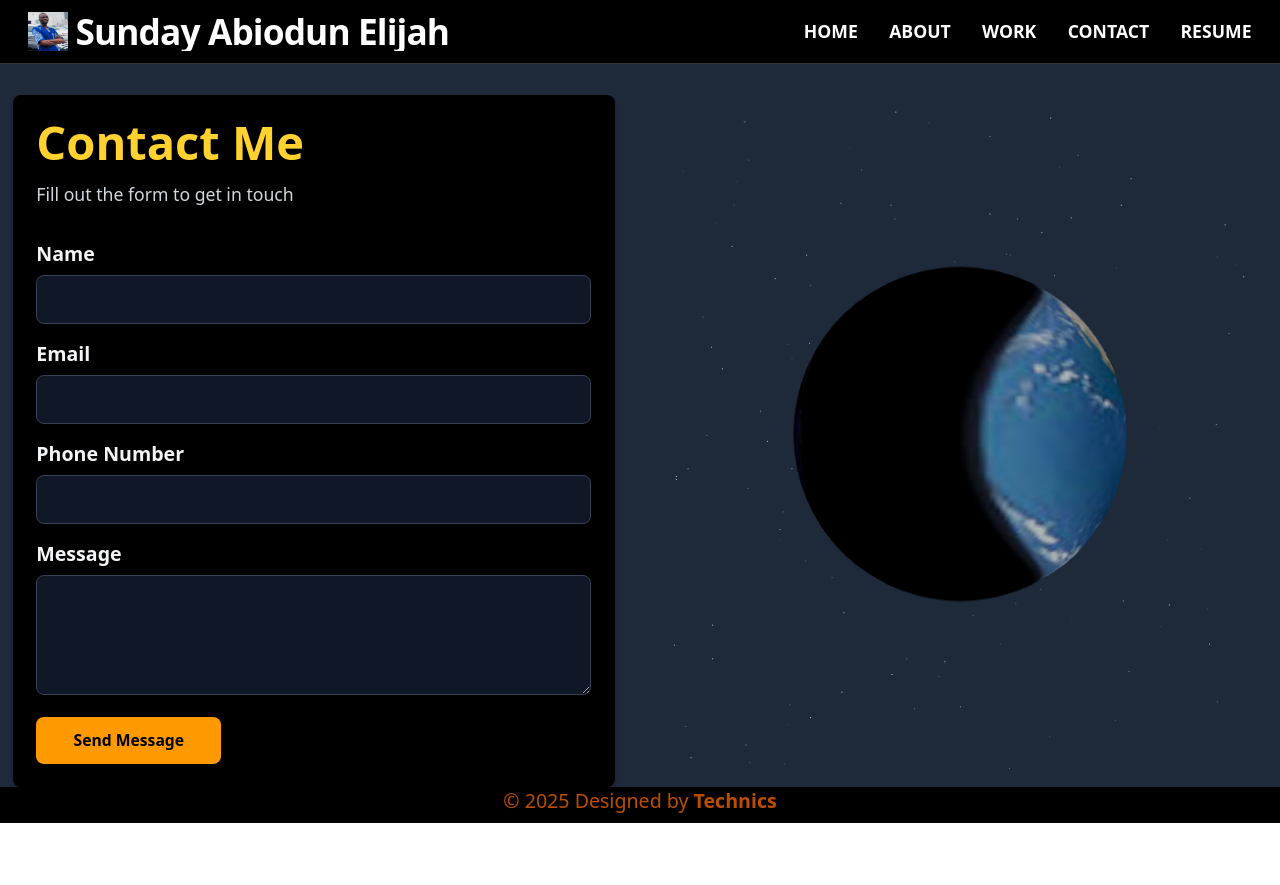
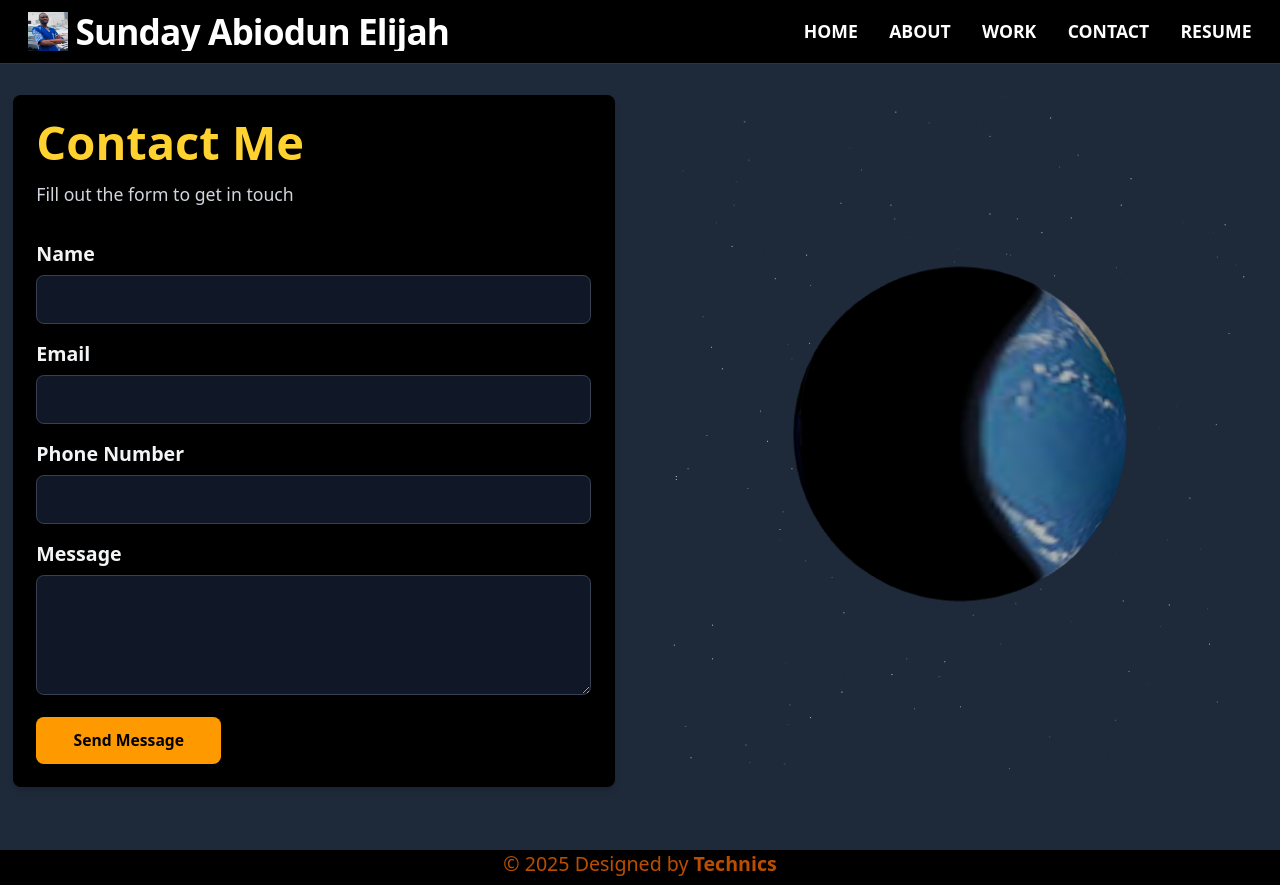
Before and after one commit to Abiodun-34/my-port, a React (Vite) app: page /contact in a window 1280 px wide. Before the commit the page ends 823 px from the top, so only its background shows below. Built offline with nearby package versions, Linux system fonts and the light colour scheme.

Commit message:
Add files via upload

```diff
--- a/src/component/contact.jsx
+++ b/src/component/contact.jsx
@@ -10,16 +10,20 @@ const Contact = () => {
     emailjs.sendForm('service_xkfm8xh', 'template_4jp4w7b', form.current, 'j15GxxiZD4dc7sQkK')
       .then((result) => {
         console.log('Email sent:', result.text);
+        // IMPORTANT: Replace alert() with a custom modal or message box for better UX in a React app.
         alert("Message sent successfully!");
         e.target.reset();
       }, (error) => {
         console.error('Email error:', error.text);
+        // IMPORTANT: Replace alert() with a custom modal or message box.
         alert("Failed to send message. Please try again.");
       });
   };
 
   return (
-    <section className="bg-gray-800 pb-0 min-h-[calc(100vh-80px)] mb-0">
+    // Added pb-16 to create space below the contact section.
+    // Removed mb-0 to allow for default margins or further spacing if needed.
+    <section className="bg-gray-800 pb-16 min-h-[calc(100vh-80px)]">
       {/* Main container with equal columns */}
       <div className="flex flex-col lg:flex-row justify-between gap-8 w-full max-w-7xl mx-auto pt-8">
 
```
